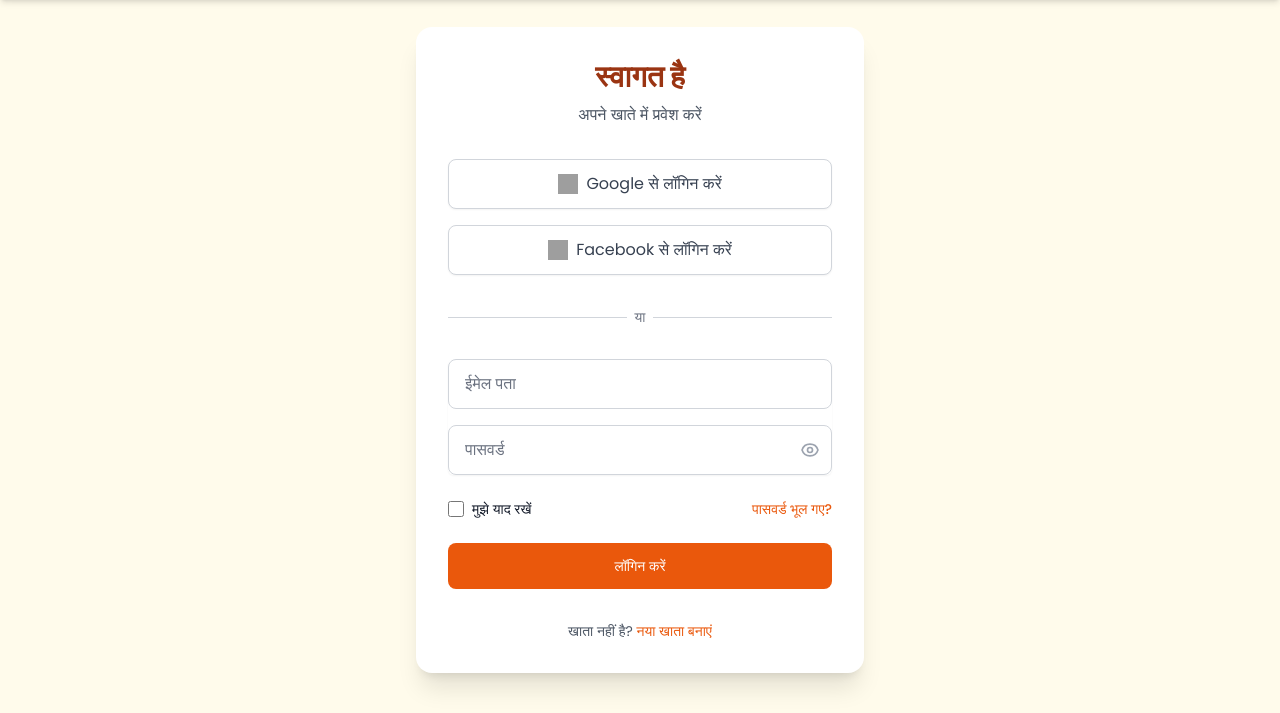
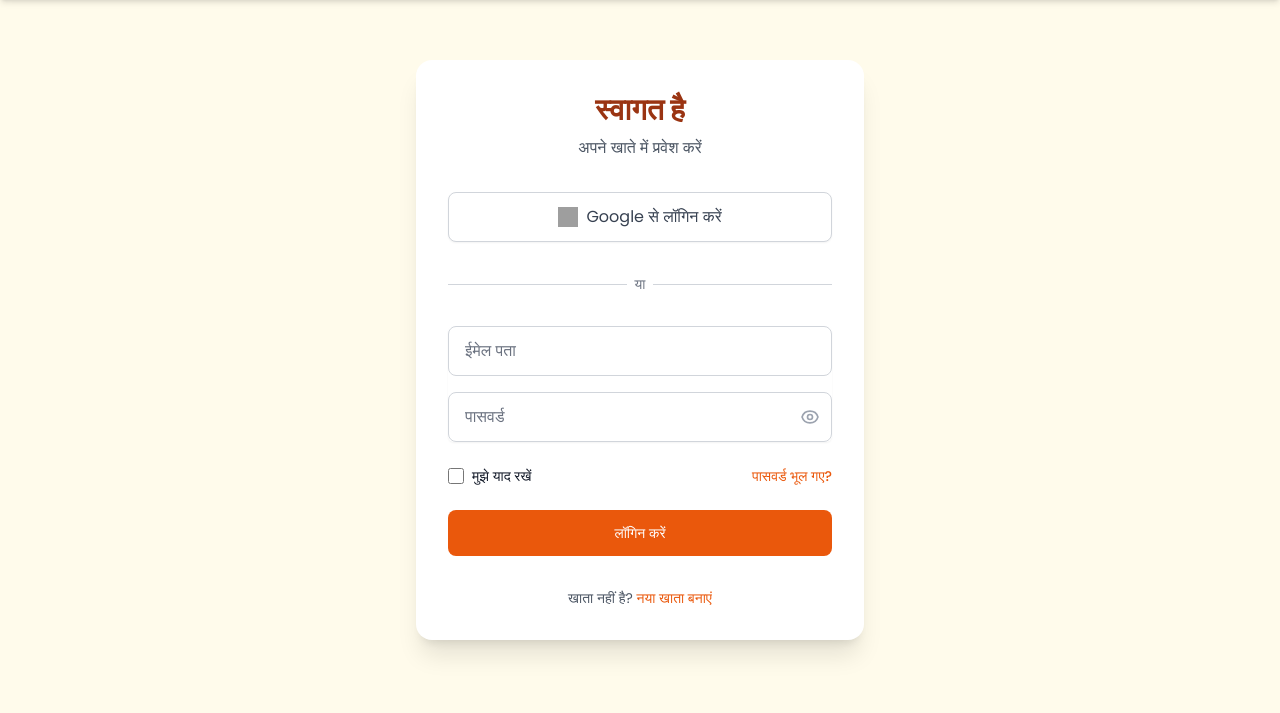
Before and after one commit to soloprinjay/Kam_Vasna, a Django app: page /users/login/ in a window 1280 px wide. Shown: the part 82-795 px from the top of the page. Run offline with Django 5.2, Linux system fonts and the light colour scheme; some libraries are stand-ins or nearby versions; grey boxes are pictures that could not be loaded.

Commit message:
-removed_facebook_with_login

```diff
--- a/templates/login.html
+++ b/templates/login.html
@@ -22,15 +22,6 @@
                 <img class="h-5 w-5 mr-2" src="https://www.svgrepo.com/show/475656/google-color.svg" alt="Google logo">
                 Google से लॉगिन करें
             </a>
-
-            <a href="{% provider_login_url 'facebook' %}" class="block">
-                <div class="w-full flex items-center justify-center px-4 py-3 border border-gray-300 dark:border-dark-border rounded-lg shadow-sm text-gray-700 dark:text-dark-text bg-white dark:bg-dark-card hover:bg-gray-50 dark:hover:bg-dark-bg transition duration-300">
-                    <img class="h-5 w-5 mr-2" src="https://www.svgrepo.com/show/475647/facebook-color.svg"
-                         alt="Facebook logo">
-                    Facebook से लॉगिन करें
-                </div>
-            </a>
-
         </div>
 
         <div class="relative">
```
